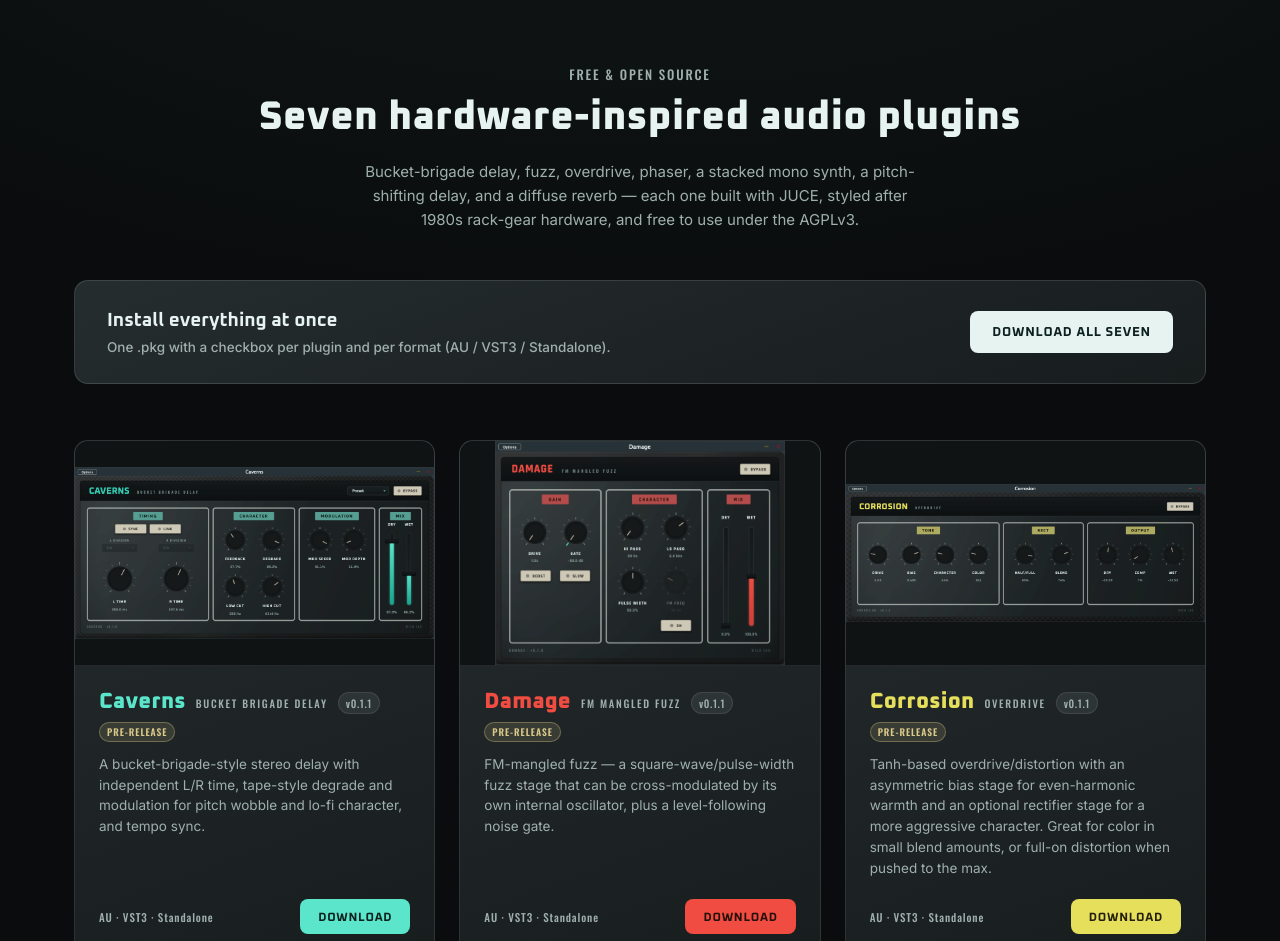
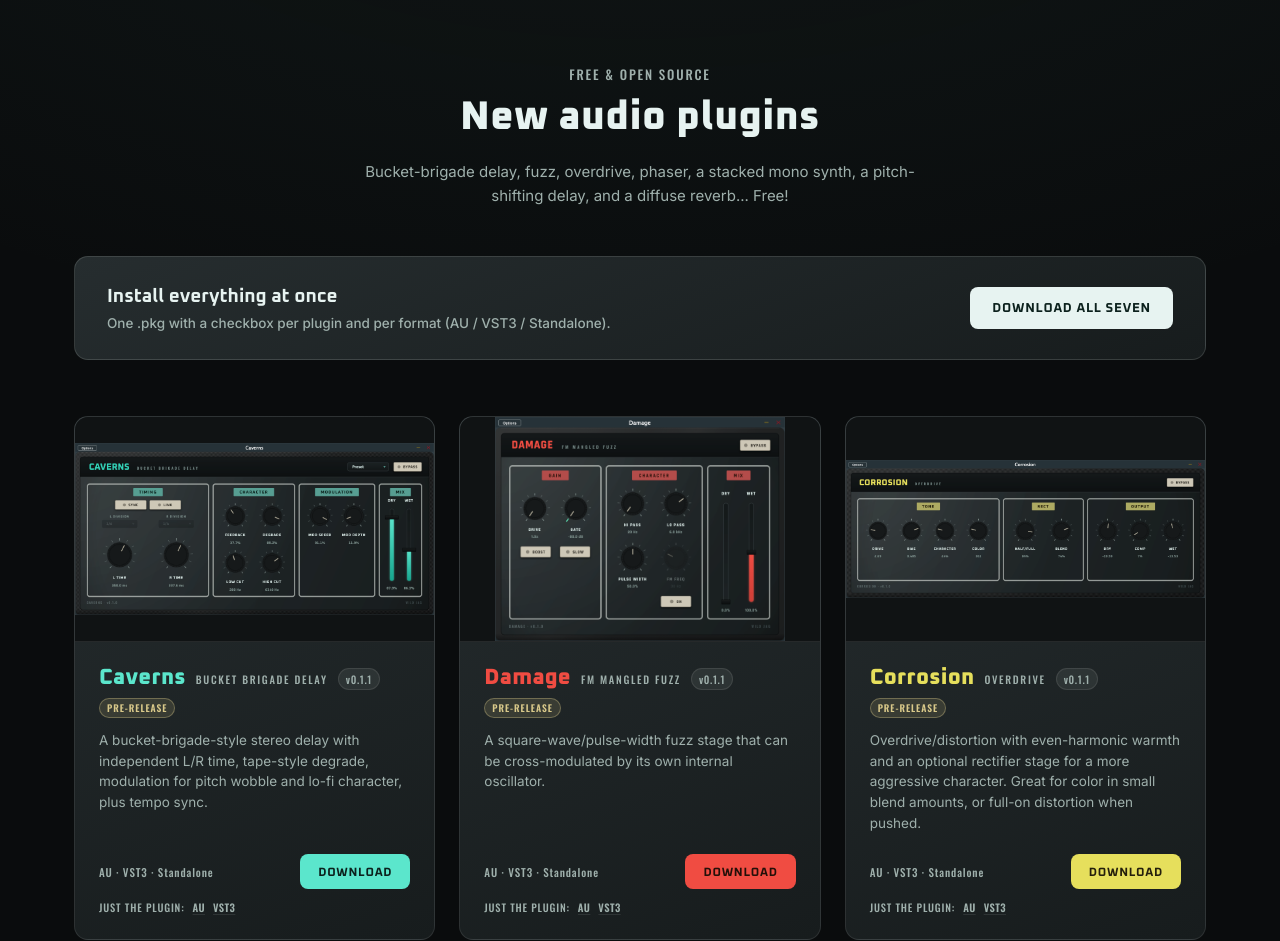
Before and after one commit to mradambeck/audio-plugins, a plain HTML site: page index.html in a window 1280 px wide. Shown: the top 941 px of the page. Drawn offline with nearby package versions, Linux system fonts and the light colour scheme.

Commit message:
Revise plugin descriptions and headings in index.html
Updated descriptions and headings for clarity and conciseness.

```diff
--- a/index.html
+++ b/index.html
@@ -6,7 +6,7 @@
     <title>Wild Jag &mdash; Audio Plugins</title>
     <meta
       name="description"
-      content="Seven hardware-inspired audio plugins, free and open source: Caverns, Damage, Corrosion, Flux, Alloy, Gradient, and Shields."
+      content="Seven audio plugins, free and open source: Caverns, Damage, Corrosion, Flux, Alloy, Gradient, and Shields."
     />
     <link rel="preconnect" href="https://fonts.googleapis.com" />
     <link rel="preconnect" href="https://fonts.gstatic.com" crossorigin />
@@ -21,12 +21,10 @@
       <div class="wrap">
         <!-- <img class="logo" src="assets/WildJagLogo.svg" alt="Wild Jag" /> -->
         <p class="tagline">Free &amp; open source</p>
-        <h1>Seven hardware-inspired audio plugins</h1>
+        <h1>New audio plugins</h1>
         <p class="sub">
           Bucket-brigade delay, fuzz, overdrive, phaser, a stacked mono synth, a
-          pitch-shifting delay, and a diffuse reverb &mdash; each one
-          built with JUCE, styled after 1980s rack-gear hardware, and free to
-          use under the AGPLv3.
+          pitch-shifting delay, and a diffuse reverb... Free!
         </p>
       </div>
     </header>
@@ -67,8 +65,8 @@
             </div>
             <p class="desc">
               A bucket-brigade-style stereo delay with independent L/R time,
-              tape-style degrade and modulation for pitch wobble and lo-fi
-              character, and tempo sync.
+              tape-style degrade, modulation for pitch wobble and lo-fi
+              character, plus tempo sync.
             </p>
             <div class="row">
               <span class="formats">AU &middot; VST3 &middot; Standalone</span>
@@ -107,9 +105,8 @@
               <span class="badge badge-prerelease">Pre-release</span>
             </div>
             <p class="desc">
-              FM-mangled fuzz &mdash; a square-wave/pulse-width fuzz stage that
-              can be cross-modulated by its own internal oscillator, plus a
-              level-following noise gate.
+              A square-wave/pulse-width fuzz stage that
+              can be cross-modulated by its own internal oscillator.
             </p>
             <div class="row">
               <span class="formats">AU &middot; VST3 &middot; Standalone</span>
@@ -148,10 +145,9 @@
               <span class="badge badge-prerelease">Pre-release</span>
             </div>
             <p class="desc">
-              Tanh-based overdrive/distortion with an asymmetric bias stage for
-              even-harmonic warmth and an optional rectifier stage for a more
+              Overdrive/distortion with even-harmonic warmth and an optional rectifier stage for a more
               aggressive character. Great for color in small blend amounts, or
-              full-on distortion when pushed to the max.
+              full-on distortion when pushed.
             </p>
             <div class="row">
               <span class="formats">AU &middot; VST3 &middot; Standalone</span>
@@ -367,9 +363,9 @@
           Wild Jag &middot; Licensed under AGPLv3 &middot; Source built with
           <a href="https://juce.com">JUCE</a>
         </p>
-        <a class="gh" href="https://github.com/mradambeck/audio-plugins"
+        <!-- <a class="gh" href="https://github.com/mradambeck/audio-plugins"
           >View source on GitHub &rarr;</a
-        >
+        > -->
       </div>
     </footer>
   </body>
```
